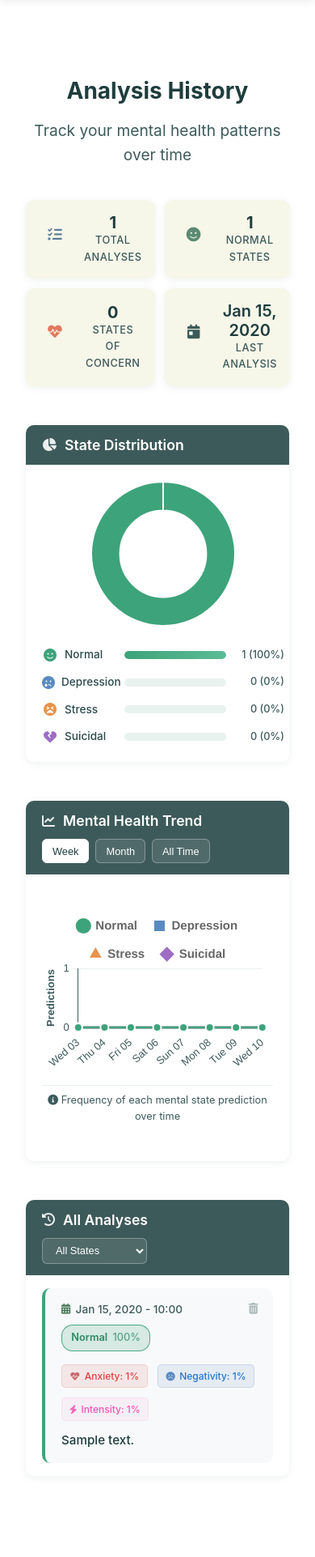
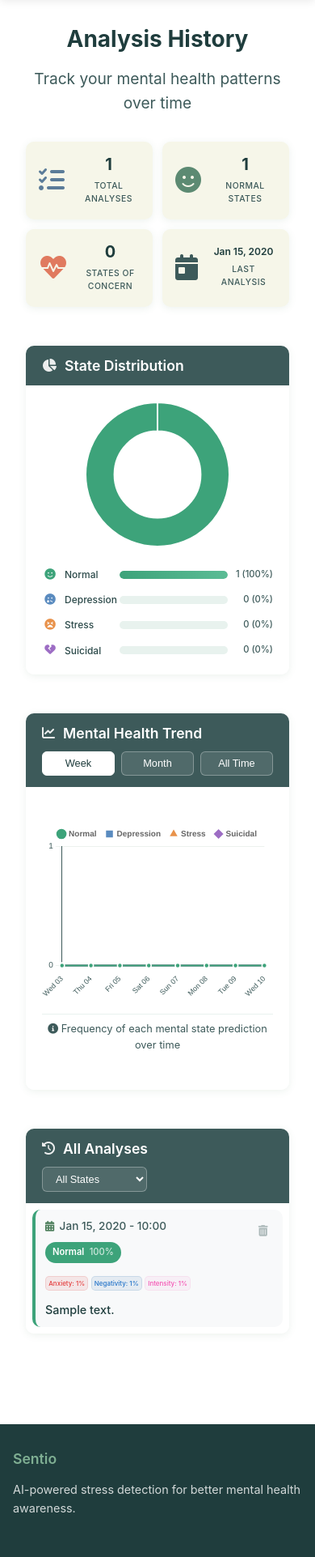
Before and after one commit to clausevilla/Sentio, a Django app: page /accounts/history/ in a window 390 px wide. Shown: the part 60-1983 px from the top of the page at 81% size. Run offline with Django 5.2, Linux system fonts and the light colour scheme; a user stored in the database is signed in; tables that the repository leaves empty hold one stand-in row (values such as "Sample post").

Commit message:
#28 Fix page responsiveness
Former-commit-id: 40c969f910ad6840b3287de1c1066eb251fb9f9f

```diff
--- a/apps/accounts/static/accounts/css/history.css
+++ b/apps/accounts/static/accounts/css/history.css
@@ -18,8 +18,7 @@
 /* PAGE HEADER  */
 .page-header {
     text-align: center;
-    padding-top: var(--spacing-xl);
-    padding-bottom: var(--spacing-md);
+    padding-bottom: var(--spacing-sm);
 }
 
 .page-header h1 {
@@ -62,23 +61,24 @@
 }
 
 .stat-icon {
-    font-size: 2rem;
+    font-size: 2.5rem;
 }
 
 .stat-icon-primary {
-    color: var(--color-blue)
+    color: var(--color-blue);
 }
 
 .stat-icon-success {
-    color:var(--color-primary-light)
+    color:var(--color-primary-light);
 }
 
 .stat-icon-warning {
-    color:var(--color-coral)
+    color:var(--color-coral);
 }
 
 .stat-icon-info {
-    color:var(--color-text-light)}
+    color:var(--color-text-light);
+}
 
 .stat-content {
     flex: 1;
@@ -97,12 +97,39 @@
     font-weight: 600;
 }
 
+@media (max-width: 768px) {
+    .stat-value.stat-value-small {
+        font-size: 0.85rem;
+
+    }
+}
+
+@media (max-width: 480px) {
+    .stat-value.stat-value-small {
+        font-size: 0.75rem;
+    }
+}
+
 .stat-label {
     font-size: 0.8rem;
     color: var(--color-text-light);
     text-transform: uppercase;
     letter-spacing: 0.5px;
     font-weight: 500;
+}
+
+@media (max-width: 768px) {
+    .stat-label {
+        font-size: 0.7rem;
+        margin-top: 5pt;
+    }
+}
+
+@media (max-width: 480px) {
+    .stat-label {
+        font-size: 0.65rem;
+        margin-top: 5pt;
+    }
 }
 
 /* ===================================
@@ -153,7 +180,7 @@
 
 .distribution-chart-container {
     position: relative;
-    height: 180px;
+    height: 250px;
     width: 100%;
     display: flex;
     align-items: center;
@@ -177,18 +204,22 @@
     display: flex;
     align-items: center;
     gap: 0.5rem;
+    flex-shrink: 0;
+    min-width: 0;
 }
 
 .dist-icon {
     font-size: 1rem;
     width: 20px;
     text-align: center;
+    flex-shrink: 0;
 }
 
 .dist-label {
     font-size: 0.85rem;
     font-weight: 500;
     color: var(--color-text);
+    white-space: nowrap;
 }
 
 .dist-bar-container {
@@ -229,7 +260,7 @@
 }
 
 /* ===================================
-   Trend Chart - TALLER with dark header
+   Trend Chart
    =================================== */
 .chart-header {
     display: flex;
@@ -272,10 +303,10 @@
     border-color: #FFFFFF;
 }
 
-/* Chart container - TALLER (280px) */
+/* Chart container */
 .chart-container {
     position: relative;
-    height: 280px;
+    height: 350px;
     width: 100%;
     padding: 1rem 0;
 }
@@ -347,6 +378,12 @@
 .list-content {
     padding: 1rem 1.25rem;
     background: var(--color-bg-white);
+}
+
+@media (max-width: 768px) {
+    .list-content {
+        padding: 0.75rem;
+    }
 }
 
 /* ===================================
@@ -459,26 +496,26 @@
 }
 
 .badge-normal {
-    background: rgba(61, 163, 122, 0.18);
-    color: #2D8A64;
+    background: var(--color-state-normal);
+    color: white;
     border: 1.5px solid rgba(61, 163, 122, 0.91);
 }
 
 .badge-depression {
-    background: rgba(90, 139, 191, 0.18);
-    color: #4A7AAD;
+    background: var(--color-blue);
+    color: white;
     border: 1.5px solid rgba(90, 139, 191, 0.92);
 }
 
 .badge-stress {
-    background: rgba(232, 146, 75, 0.18);
-    color: #D07A35;
+    background: var(--color-coral);
+    color: white;
     border: 1.5px solid rgba(232, 146, 75, 0.963);
 }
 
 .badge-suicidal {
-    background: rgba(157, 109, 196, 0.18);
-    color: #8A5AB0;
+    background:var(--color-state-suicidal);
+    color: white;
     border: 1.5px solid rgba(157, 109, 196, 0.898);
 }
 
@@ -565,7 +602,7 @@
 }
 
 .show-more-btn {
-    display: inline;
+    display: inline-block;
     background: none;
     border: none;
     color: var(--color-primary);
@@ -573,7 +610,7 @@
     font-weight: 600;
     cursor: pointer;
     padding: 0;
-    margin-left: 4px;
+    margin-top: 0.5rem;
 }
 
 .show-more-btn:hover {
@@ -691,7 +728,18 @@
     }
 
     .distribution-chart-container {
-        height: 180px;
+        height: 220px;
+        max-width: 280px;
+        margin: 0 auto;
+    }
+
+    .distribution-bars {
+        width: 100%;
+    }
+
+    /* Ensure distribution items don't overlap */
+    .distribution-item {
+        grid-template-columns: 105px 1fr 70px;
     }
 
     .item-indicators {
@@ -706,10 +754,7 @@
 }
 
 @media (max-width: 768px) {
-    .page-header {
-        margin-top: var(--spacing-lg);
-        padding-top: var(--spacing-lg);
-    }
+
 
     .page-header h1 {
         font-size: var(--font-2xl);
@@ -724,7 +769,13 @@
     }
 
     .distribution-item {
-        grid-template-columns: 90px 1fr 60px;
+        grid-template-columns: 100px 1fr 65px;
+        gap: 0.5rem;
+    }
+
+    .distribution-chart-container {
+        height: 200px;
+        max-width: 250px;
     }
 
     .list-header,
@@ -734,18 +785,57 @@
         gap: 0.75rem;
     }
 
+    .time-filter {
+        width: 100%;
+    }
+
+    .filter-btn {
+        flex: 1;
+        text-align: center;
+    }
+
+    .history-item {
+        position: relative;
+        padding: 0.75rem 1rem;
+        overflow: visible;
+    }
+
     .item-header {
         flex-direction: column;
         align-items: flex-start;
         gap: 0.5rem;
     }
 
+    /* Smaller indicator tags on mobile - force one line */
     .item-indicators {
         margin-left: 0;
+        flex-direction: row;
+        flex-wrap: nowrap;
+        gap: 0.25rem;
+        max-width: 100%;
+        overflow: visible;
+    }
+
+    .indicator-tag {
+        font-size: 0.55rem;
+        padding: 0.12rem 0.25rem;
+        white-space: nowrap;
+        gap: 0.15rem;
+    }
+
+    /* Hide icons on mobile to save space */
+    .indicator-tag i {
+        display: none;
+    }
+
+    /* Smaller badges on mobile */
+    .item-badge {
+        font-size: 0.75rem;
+        padding: 0.25rem 0.6rem;
     }
 
     .chart-container {
-        height: 240px;
+        height: 300px;
     }
 
     .delete-analysis-btn {
@@ -778,9 +868,85 @@
     }
 
     .stat-icon {
-        width: 40px;
-        height: 40px;
-        font-size: 1.1rem;
+        font-size: 2rem;
+    }
+
+    .distribution-chart-container {
+        height: 180px;
+        max-width: 200px;
+    }
+
+    /* Stack distribution items vertically for narrow screens */
+    .distribution-item {
+        grid-template-columns: 90px 1fr 50px;
+        gap: 0.4rem;
+    }
+
+    .dist-label {
+        font-size: 0.75rem;
+    }
+
+    .dist-value {
+        font-size: 0.7rem;
+    }
+
+    .dist-icon {
+        font-size: 0.85rem;
+    }
+
+    .chart-container {
+        height: 260px;
+    }
+
+    .list-content {
+        padding: 0.5rem;
+    }
+
+    .history-item {
+        padding: 0.6rem 0.75rem;
+    }
+
+    /* Even smaller badges and indicators for tiny screens */
+    .item-badge {
+        font-size: 0.7rem;
+        padding: 0.2rem 0.5rem;
+    }
+
+    .indicator-tag {
+        font-size: 0.5rem;
+        padding: 0.1rem 0.2rem;
+    }
+
+    /* Icons already hidden from 768px */
+
+    .item-indicators {
+        gap: 0.2rem;
+        flex-wrap: nowrap;
+    }
+
+    .item-text {
+        font-size: 0.9rem;
+    }
+
+    .show-more-btn {
+        font-size: 0.8rem;
+    }
+}
+
+/* Very small phones */
+@media (max-width: 360px) {
+    .indicator-tag {
+        font-size: 0.45rem;
+        padding: 0.08rem 0.15rem;
+    }
+
+    .item-indicators {
+        gap: 0.15rem;
+    }
+
+    .item-badge {
+        font-size: 0.6rem;
+        padding: 0.15rem 0.35rem;
     }
 }
 
--- a/apps/accounts/static/accounts/js/history.js
+++ b/apps/accounts/static/accounts/js/history.js
@@ -186,6 +186,9 @@ function initializeTrendChart(period) {
         var pointStyles = ['circle', 'rect', 'triangle', 'rectRot'];
         var datasetIndex = 0;
 
+        // Detect mobile for point sizes
+        var isMobileForPoints = window.innerWidth <= 768;
+
         var datasets = data.datasets.map(function(dataset) {
             var color = colors.normal;
             if (dataset.label === 'Depression') color = colors.depression;
@@ -202,17 +205,21 @@ function initializeTrendChart(period) {
                 backgroundColor: color + '15',
                 tension: 0.3,
                 fill: true,
-                pointRadius: 5,
-                pointHoverRadius: 8,
-                borderWidth: 2.5,
+                pointRadius: isMobileForPoints ? 3 : 5,
+                pointHoverRadius: isMobileForPoints ? 5 : 8,
+                borderWidth: isMobileForPoints ? 2 : 2.5,
                 pointBackgroundColor: color,
                 pointBorderColor: '#ffffff',
-                pointBorderWidth: 2,
+                pointBorderWidth: isMobileForPoints ? 1.5 : 2,
                 pointStyle: style
             };
         });
 
         // Create the line chart
+        // Detect mobile for responsive options
+        var isMobile = window.innerWidth <= 768;
+        var isSmallMobile = window.innerWidth <= 480;
+
         window.mentalHealthChart = new Chart(ctx, {
             type: 'line',
             data: {
@@ -222,6 +229,11 @@ function initializeTrendChart(period) {
             options: {
                 responsive: true,
                 maintainAspectRatio: false,
+                layout: {
+                    padding: {
+                        top: isMobile ? 5 : 10
+                    }
+                },
                 interaction: {
                     intersect: false,
                     mode: 'index'
@@ -231,8 +243,9 @@ function initializeTrendChart(period) {
                         position: 'top',
                         labels: {
                             usePointStyle: true,
-                            padding: 20,
-                            font: { size: 15, weight: '600' }
+                            padding: isMobile ? 12 : 25,
+                            font: { size: isMobile ? 10 : 13, weight: '600' },
+                            boxWidth: isMobile ? 8 : 12
                         }
                     },
                     tooltip: {
@@ -255,16 +268,16 @@ function initializeTrendChart(period) {
                         beginAtZero: true,
                         ticks: {
                             stepSize: 1,
-                            font: { size: 13 },
+                            font: { size: isMobile ? 10 : 13 },
                             color: '#3D5A5A',
                             callback: function(value) {
                                 if (Math.floor(value) === value) return value;
                             }
                         },
                         title: {
-                            display: true,
+                            display: !isSmallMobile,
                             text: 'Predictions',
-                            font: { size: 13, weight: '600' },
+                            font: { size: 11, weight: '600' },
                             color: '#3D5A5A'
                         },
                         grid: { color: 'rgba(74, 124, 89, 0.1)' },
@@ -272,11 +285,12 @@ function initializeTrendChart(period) {
                     },
                     x: {
                         ticks: {
-                            font: { size: 13 },
+                            font: { size: isMobile ? 9 : 13 },
                             color: '#3D5A5A',
-                            maxRotation: 45,
-                            minRotation: 0,
-                            autoSkip: false
+                            maxRotation: isMobile ? 60 : 45,
+                            minRotation: isMobile ? 45 : 0,
+                            autoSkip: isMobile,
+                            maxTicksLimit: isMobile ? 8 : 20
                         },
                         grid: { display: false },
                         border: { display: true, color: '#3D5A5A' }
```
